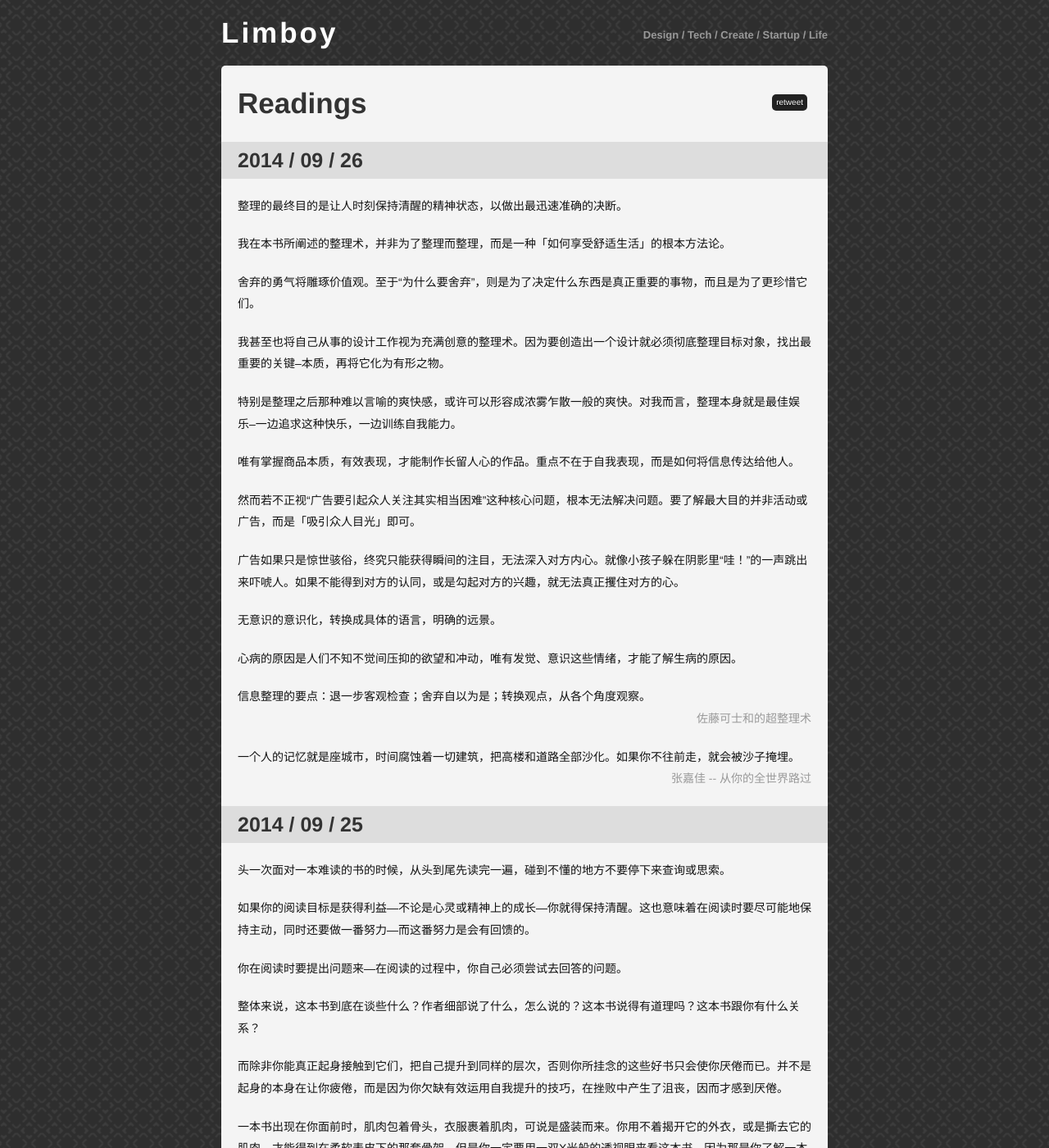
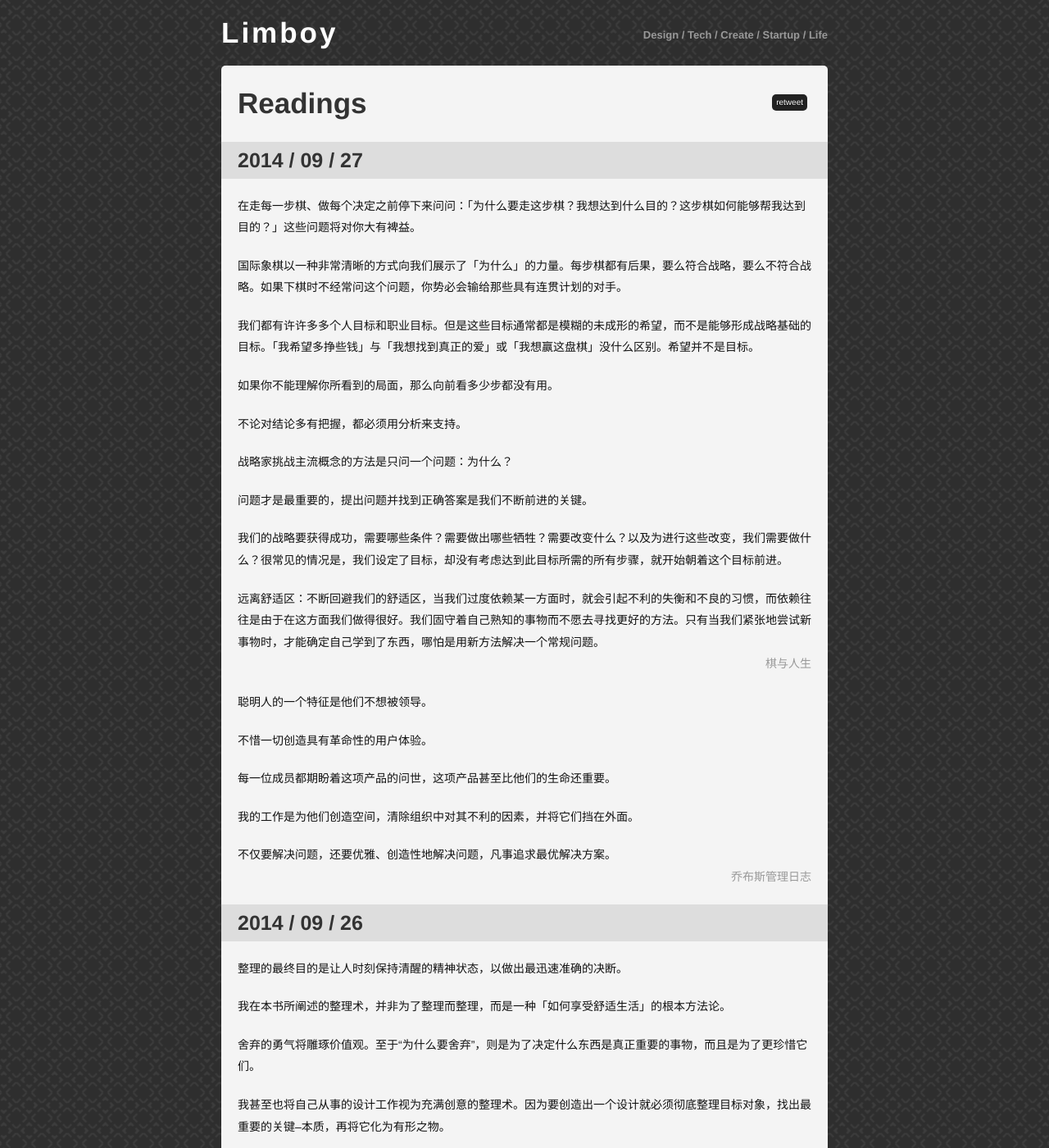
Before and after one commit to limboy/lzyy.github.com, a Jekyll site: the page built from readings.md, in a window 1280 px wide and 1400 px high. Shown: the whole window at 82% size. Built offline with Jekyll 4.4.1, drawn with Linux system fonts in a browser that asks for light colours; Markdown is read by kramdown in place of the engine named in the settings; comment, search, counter and statistics services are not loaded.

Commit message:
update readings

```diff
--- a/readings.md
+++ b/readings.md
@@ -2,6 +2,40 @@
 layout: post
 title: Readings
 ---
+
+### 2014 / 09 / 27
+
+在走每一步棋、做每个决定之前停下来问问：「为什么要走这步棋？我想达到什么目的？这步棋如何能够帮我达到目的？」这些问题将对你大有裨益。
+
+国际象棋以一种非常清晰的方式向我们展示了「为什么」的力量。每步棋都有后果，要么符合战略，要么不符合战略。如果下棋时不经常问这个问题，你势必会输给那些具有连贯计划的对手。
+
+我们都有许许多多个人目标和职业目标。但是这些目标通常都是模糊的未成形的希望，而不是能够形成战略基础的目标。「我希望多挣些钱」与「我想找到真正的爱」或「我想赢这盘棋」没什么区别。希望并不是目标。
+
+如果你不能理解你所看到的局面，那么向前看多少步都没有用。
+
+不论对结论多有把握，都必须用分析来支持。
+
+战略家挑战主流概念的方法是只问一个问题：为什么？
+
+问题才是最重要的，提出问题并找到正确答案是我们不断前进的关键。
+
+我们的战略要获得成功，需要哪些条件？需要做出哪些牺牲？需要改变什么？以及为进行这些改变，我们需要做什么？很常见的情况是，我们设定了目标，却没有考虑达到此目标所需的所有步骤，就开始朝着这个目标前进。
+
+远离舒适区：不断回避我们的舒适区，当我们过度依赖某一方面时，就会引起不利的失衡和不良的习惯，而依赖往往是由于在这方面我们做得很好。我们固守着自己熟知的事物而不愿去寻找更好的方法。只有当我们紧张地尝试新事物时，才能确定自己学到了东西，哪怕是用新方法解决一个常规问题。
+
+<p class="via">棋与人生</p>
+
+聪明人的一个特征是他们不想被领导。
+
+不惜一切创造具有革命性的用户体验。
+
+每一位成员都期盼着这项产品的问世，这项产品甚至比他们的生命还重要。
+
+我的工作是为他们创造空间，清除组织中对其不利的因素，并将它们挡在外面。
+
+不仅要解决问题，还要优雅、创造性地解决问题，凡事追求最优解决方案。
+
+<p class="via">乔布斯管理日志</p>
 
 ### 2014 / 09 / 26
 
```
